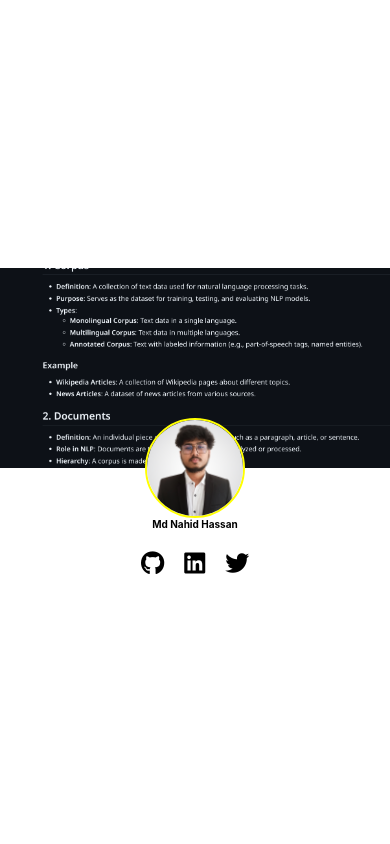
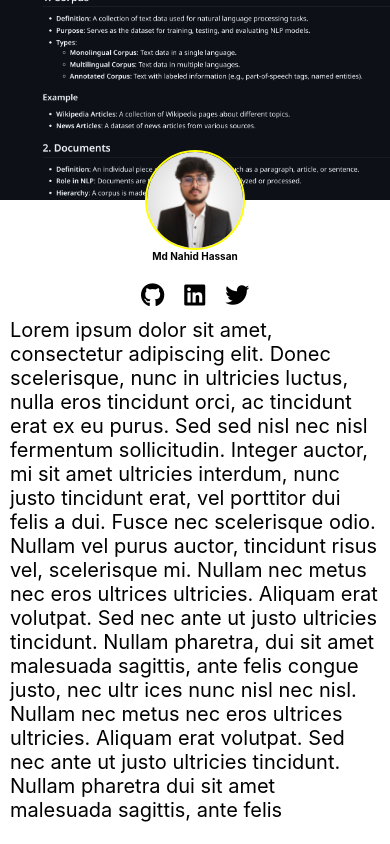
Before and after one commit to NAHID12105080/1.expo-start, a React Native app: screen / in a window 390 px wide. Built offline with nearby package versions, Linux system fonts and the light colour scheme.

Commit message:
added scrollview to make the text scrollable

```diff
--- a/App.js
+++ b/App.js
@@ -1,5 +1,5 @@
 import { StatusBar } from "expo-status-bar";
-import { StyleSheet, Text, View } from "react-native";
+import { StyleSheet, Text, View, ScrollView } from "react-native";
 import { Image } from "react-native";
 import { FontAwesome6 } from "@expo/vector-icons";
 
@@ -51,6 +51,23 @@ export default function App() {
         />
       </View>
 
+      <ScrollView>
+        <Text style={{ fontSize: 20, margin: 10 }}>
+          Lorem ipsum dolor sit amet, consectetur adipiscing elit. Donec
+          scelerisque, nunc in ultricies luctus, nulla eros tincidunt orci, ac
+          tincidunt erat ex eu purus. Sed sed nisl nec nisl fermentum
+          sollicitudin. Integer auctor, mi sit amet ultricies interdum, nunc
+          justo tincidunt erat, vel porttitor dui felis a dui. Fusce nec
+          scelerisque odio. Nullam vel purus auctor, tincidunt risus vel,
+          scelerisque mi. Nullam nec metus nec eros ultrices ultricies. Aliquam
+          erat volutpat. Sed nec ante ut justo ultricies tincidunt. Nullam
+          pharetra, dui sit amet malesuada sagittis, ante felis congue justo,
+          nec ultr ices nunc nisl nec nisl. Nullam nec metus nec eros ultrices
+          ultricies. Aliquam erat volutpat. Sed nec ante ut justo ultricies
+          tincidunt. Nullam pharetra dui sit amet malesuada sagittis, ante felis
+        </Text>
+      </ScrollView>
+
       <StatusBar style="auto" />
     </View>
   );
```
